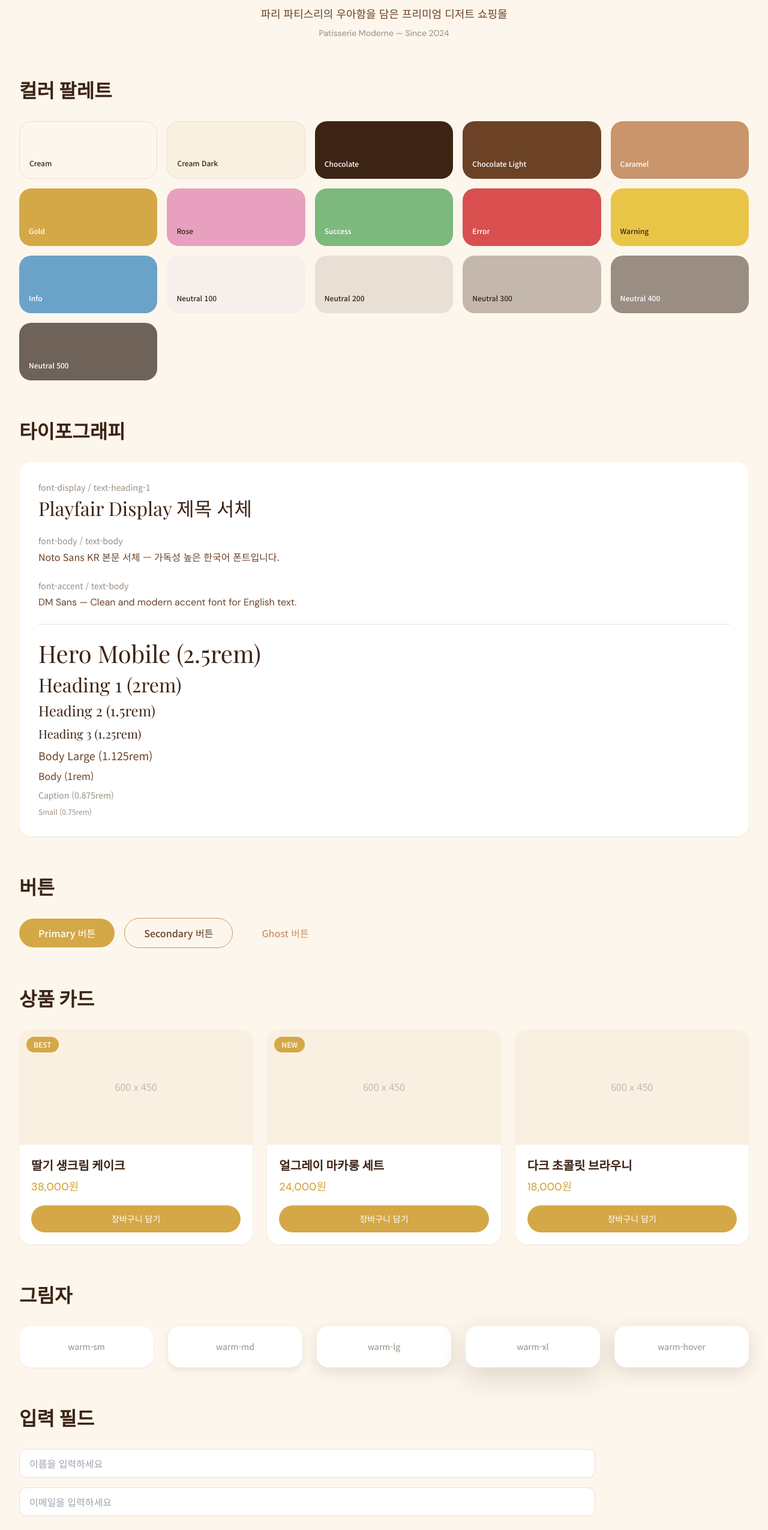
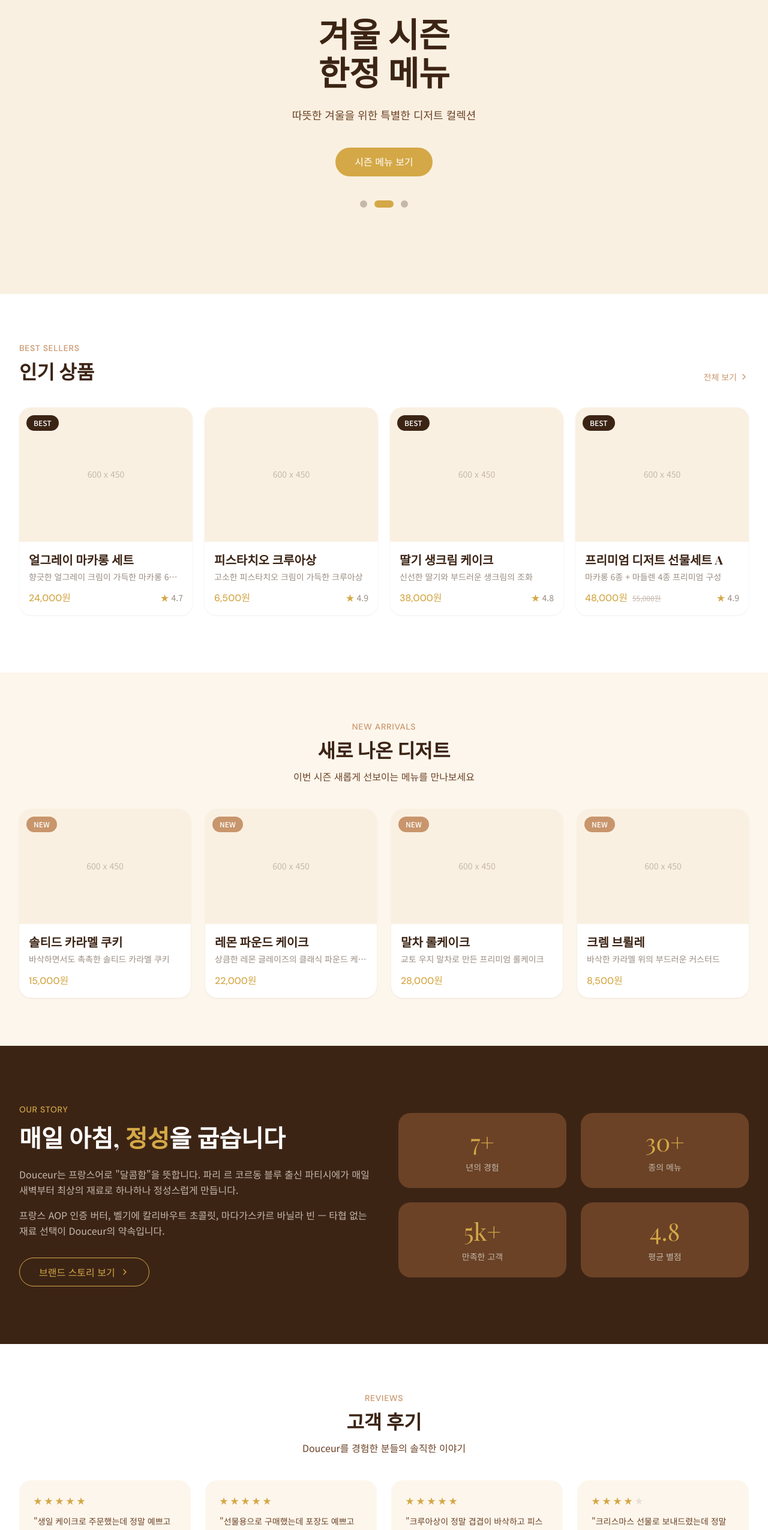
Before and after one commit to hojinson434-b/agents_homepage, a Next.js app: page / in a window 1280 px wide. Shown: the part 200-2750 px from the top of the page at 60% size. Built offline with nearby package versions, Linux system fonts and the light colour scheme.

Commit message:
[페이지] 메인 페이지 조립 — HeroBanner, PopularProducts, NewArrivals, BrandStory, ReviewPreview
https://claude.ai/code/session_01XrkEveY56W8UxVa1xfXzYv

```diff
--- a/app/page.js
+++ b/app/page.js
@@ -1,208 +1,19 @@
-// 테마 확인용 홈페이지 — Phase 0 디자인 시스템 검증
+// 메인 페이지 — 히어로 배너 + 인기 상품 + 신상품 + 브랜드 스토리 + 리뷰
+
+import HeroBanner from '@/components/home/HeroBanner'
+import PopularProducts from '@/components/home/PopularProducts'
+import NewArrivals from '@/components/home/NewArrivals'
+import BrandStory from '@/components/home/BrandStory'
+import ReviewPreview from '@/components/home/ReviewPreview'
 
 export default function Home() {
   return (
-    <div className="bg-cream min-h-screen">
-      <div className="max-w-wide mx-auto px-4 md:px-6 lg:px-8 py-12">
-
-        {/* 헤더 */}
-        <header className="text-center mb-16">
-          <h1 className="font-display text-hero-mobile lg:text-hero-desktop text-chocolate mb-4">
-            Douceur
-          </h1>
-          <p className="font-body text-body-lg text-chocolate-light">
-            파리 파티스리의 우아함을 담은 프리미엄 디저트 쇼핑몰
-          </p>
-          <p className="font-accent text-caption text-neutral-400 mt-2">
-            Patisserie Moderne — Since 2024
-          </p>
-        </header>
-
-        {/* 컬러 팔레트 */}
-        <section className="mb-16">
-          <h2 className="font-display text-heading-1 text-chocolate mb-8">
-            컬러 팔레트
-          </h2>
-          <div className="grid grid-cols-2 md:grid-cols-4 lg:grid-cols-5 gap-4">
-            <ColorSwatch name="Cream" className="bg-cream border border-neutral-200" />
-            <ColorSwatch name="Cream Dark" className="bg-cream-dark border border-neutral-200" />
-            <ColorSwatch name="Chocolate" className="bg-chocolate" textLight />
-            <ColorSwatch name="Chocolate Light" className="bg-chocolate-light" textLight />
-            <ColorSwatch name="Caramel" className="bg-caramel" textLight />
-            <ColorSwatch name="Gold" className="bg-gold" textLight />
-            <ColorSwatch name="Rose" className="bg-rose" />
-            <ColorSwatch name="Success" className="bg-success" textLight />
-            <ColorSwatch name="Error" className="bg-error" textLight />
-            <ColorSwatch name="Warning" className="bg-warning" />
-            <ColorSwatch name="Info" className="bg-info" textLight />
-            <ColorSwatch name="Neutral 100" className="bg-neutral-100" />
-            <ColorSwatch name="Neutral 200" className="bg-neutral-200" />
-            <ColorSwatch name="Neutral 300" className="bg-neutral-300" />
-            <ColorSwatch name="Neutral 400" className="bg-neutral-400" textLight />
-            <ColorSwatch name="Neutral 500" className="bg-neutral-500" textLight />
-          </div>
-        </section>
-
-        {/* 타이포그래피 */}
-        <section className="mb-16">
-          <h2 className="font-display text-heading-1 text-chocolate mb-8">
-            타이포그래피
-          </h2>
-          <div className="space-y-6 bg-white rounded-card shadow-warm-sm p-8">
-            <div>
-              <p className="font-body text-caption text-neutral-400 mb-1">font-display / text-heading-1</p>
-              <p className="font-display text-heading-1 text-chocolate">Playfair Display 제목 서체</p>
-            </div>
-            <div>
-              <p className="font-body text-caption text-neutral-400 mb-1">font-body / text-body</p>
-              <p className="font-body text-body text-chocolate-light">Noto Sans KR 본문 서체 — 가독성 높은 한국어 폰트입니다.</p>
-            </div>
-            <div>
-              <p className="font-body text-caption text-neutral-400 mb-1">font-accent / text-body</p>
-              <p className="font-accent text-body text-chocolate-light">DM Sans — Clean and modern accent font for English text.</p>
-            </div>
-            <hr className="border-neutral-200" />
-            <div className="space-y-2">
-              <p className="font-display text-hero-mobile text-chocolate">Hero Mobile (2.5rem)</p>
-              <p className="font-display text-heading-1 text-chocolate">Heading 1 (2rem)</p>
-              <p className="font-display text-heading-2 text-chocolate">Heading 2 (1.5rem)</p>
-              <p className="font-display text-heading-3 text-chocolate">Heading 3 (1.25rem)</p>
-              <p className="font-body text-body-lg text-chocolate-light">Body Large (1.125rem)</p>
-              <p className="font-body text-body text-chocolate-light">Body (1rem)</p>
-              <p className="font-body text-caption text-neutral-400">Caption (0.875rem)</p>
-              <p className="font-body text-small text-neutral-400">Small (0.75rem)</p>
-            </div>
-          </div>
-        </section>
-
-        {/* 버튼 */}
-        <section className="mb-16">
-          <h2 className="font-display text-heading-1 text-chocolate mb-8">
-            버튼
-          </h2>
-          <div className="flex flex-wrap gap-4 items-center">
-            <button className="bg-gold text-white rounded-button px-8 py-3 font-body font-medium hover:scale-[1.02] hover:shadow-warm-md transition-all duration-300">
-              Primary 버튼
-            </button>
-            <button className="border border-caramel text-chocolate-light rounded-button px-8 py-3 font-body font-medium hover:bg-caramel hover:text-white transition-all duration-300">
-              Secondary 버튼
-            </button>
-            <button className="text-caramel font-body font-medium px-8 py-3 hover:text-gold transition-all duration-300">
-              Ghost 버튼
-            </button>
-          </div>
-        </section>
-
-        {/* 카드 */}
-        <section className="mb-16">
-          <h2 className="font-display text-heading-1 text-chocolate mb-8">
-            상품 카드
-          </h2>
-          <div className="grid grid-cols-1 md:grid-cols-2 lg:grid-cols-3 gap-6">
-            <ProductCardDemo
-              name="딸기 생크림 케이크"
-              price="38,000"
-              badge="BEST"
-            />
-            <ProductCardDemo
-              name="얼그레이 마카롱 세트"
-              price="24,000"
-              badge="NEW"
-            />
-            <ProductCardDemo
-              name="다크 초콜릿 브라우니"
-              price="18,000"
-              badge={null}
-            />
-          </div>
-        </section>
-
-        {/* 그림자 */}
-        <section className="mb-16">
-          <h2 className="font-display text-heading-1 text-chocolate mb-8">
-            그림자
-          </h2>
-          <div className="grid grid-cols-2 md:grid-cols-5 gap-6">
-            <div className="bg-white rounded-card p-6 shadow-warm-sm text-center">
-              <p className="font-body text-caption text-neutral-400">warm-sm</p>
-            </div>
-            <div className="bg-white rounded-card p-6 shadow-warm-md text-center">
-              <p className="font-body text-caption text-neutral-400">warm-md</p>
-            </div>
-            <div className="bg-white rounded-card p-6 shadow-warm-lg text-center">
-              <p className="font-body text-caption text-neutral-400">warm-lg</p>
-            </div>
-            <div className="bg-white rounded-card p-6 shadow-warm-xl text-center">
-              <p className="font-body text-caption text-neutral-400">warm-xl</p>
-            </div>
-            <div className="bg-white rounded-card p-6 shadow-warm-hover text-center">
-              <p className="font-body text-caption text-neutral-400">warm-hover</p>
-            </div>
-          </div>
-        </section>
-
-        {/* 입력 필드 */}
-        <section className="mb-16">
-          <h2 className="font-display text-heading-1 text-chocolate mb-8">
-            입력 필드
-          </h2>
-          <div className="max-w-content space-y-4">
-            <input
-              type="text"
-              placeholder="이름을 입력하세요"
-              className="w-full h-12 px-4 border border-neutral-200 rounded-xl font-body text-body text-chocolate focus:border-caramel focus:ring-2 focus:ring-caramel/20 outline-none transition-all duration-200"
-            />
-            <input
-              type="email"
-              placeholder="이메일을 입력하세요"
-              className="w-full h-12 px-4 border border-neutral-200 rounded-xl font-body text-body text-chocolate focus:border-caramel focus:ring-2 focus:ring-caramel/20 outline-none transition-all duration-200"
-            />
-          </div>
-        </section>
-
-        {/* 푸터 */}
-        <footer className="text-center py-8 border-t border-neutral-200">
-          <p className="font-body text-caption text-neutral-400">
-            Phase 0 — 디자인 시스템 검증 완료
-          </p>
-        </footer>
-      </div>
+    <div className="bg-cream">
+      <HeroBanner />
+      <PopularProducts />
+      <NewArrivals />
+      <BrandStory />
+      <ReviewPreview />
     </div>
   )
 }
-
-/* ── 컬러 스워치 컴포넌트 ── */
-function ColorSwatch({ name, className, textLight = false }) {
-  return (
-    <div className={`rounded-card p-4 h-24 flex items-end ${className}`}>
-      <span className={`font-body text-small font-medium ${textLight ? 'text-white' : 'text-chocolate'}`}>
-        {name}
-      </span>
-    </div>
-  )
-}
-
-/* ── 상품 카드 데모 컴포넌트 ── */
-function ProductCardDemo({ name, price, badge }) {
-  return (
-    <div className="bg-white rounded-card shadow-warm-sm overflow-hidden hover:shadow-warm-hover hover:-translate-y-1 transition-all duration-300">
-      {/* 이미지 영역 (플레이스홀더) */}
-      <div className="bg-cream-dark h-48 flex items-center justify-center relative">
-        <span className="font-body text-body text-neutral-300">600 x 450</span>
-        {badge && (
-          <span className="absolute top-3 left-3 bg-gold text-white font-body text-small font-medium px-3 py-1 rounded-button">
-            {badge}
-          </span>
-        )}
-      </div>
-      {/* 정보 영역 */}
-      <div className="p-5">
-        <h3 className="font-display text-heading-3 text-chocolate mb-2">{name}</h3>
-        <p className="font-accent text-body-lg text-gold font-medium">{price}원</p>
-        <button className="mt-4 w-full bg-gold text-white rounded-button py-3 font-body font-medium text-caption hover:scale-[1.02] hover:shadow-warm-md transition-all duration-300">
-          장바구니 담기
-        </button>
-      </div>
-    </div>
-  )
-}
```
